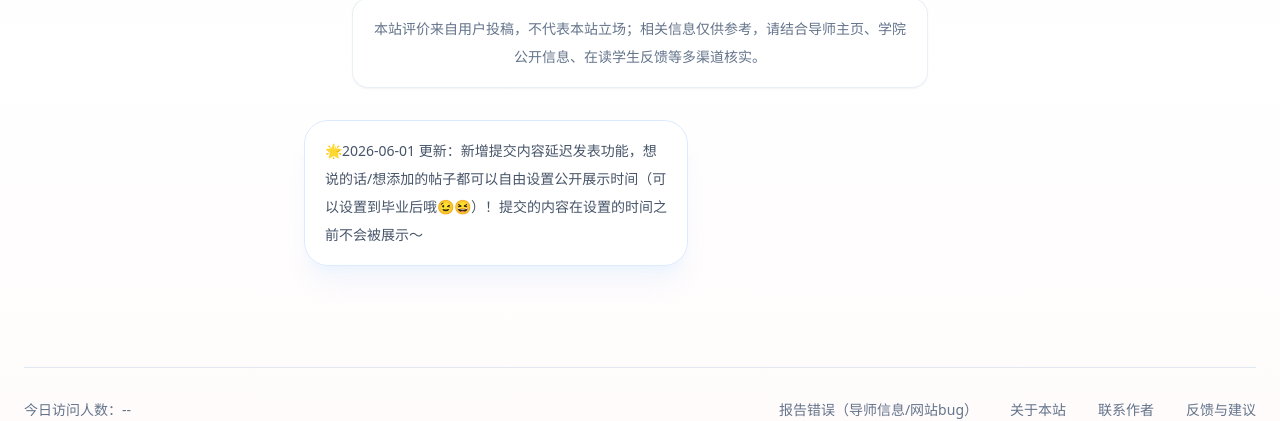
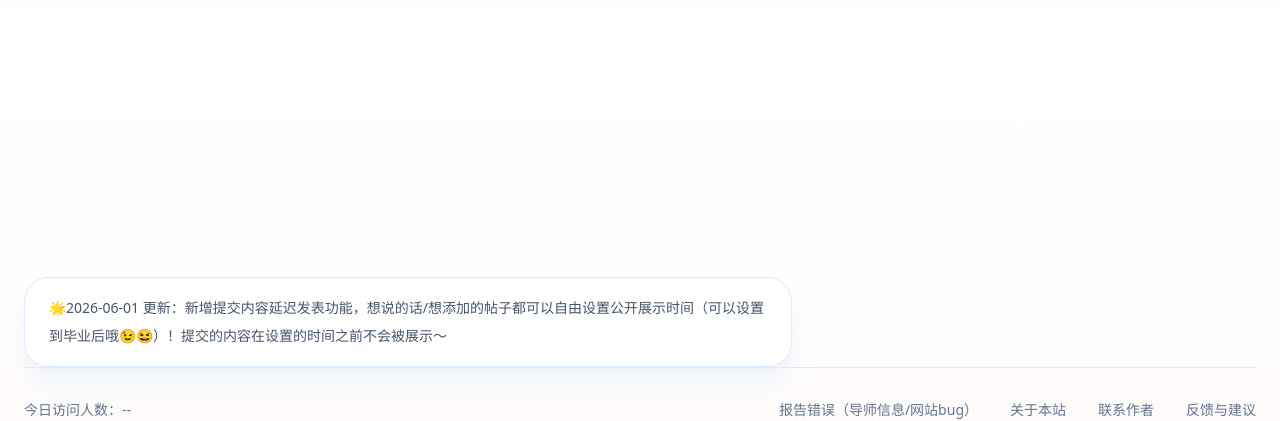
Before and after one commit to LiuyangSong-ZJU/ZJU-mentor, a Vue app in the folder zju-mentor-frontend/: page / in a window 1280 px wide. Shown: the part 340-761 px from the top of the page. Built offline with nearby package versions, Linux system fonts and the light colour scheme; no server answers.

Commit message:
Move home announcement above footer

```diff
--- a/zju-mentor-frontend/src/pages/Home.vue
+++ b/zju-mentor-frontend/src/pages/Home.vue
@@ -51,7 +51,7 @@ onMounted(async () => {
 
 <template>
   <div class="min-h-screen bg-gradient-to-b from-slate-50 via-white to-rose-50/30 p-6 flex flex-col">
-    <main class="flex-1 flex items-center justify-center">
+    <main class="flex-1 flex flex-col justify-center">
       <div class="w-full max-w-2xl">
         <h1 class="mb-7 text-center text-5xl font-extrabold tracking-tight text-[#033e87] sm:text-6xl">
           浙大查导师
@@ -71,13 +71,13 @@ onMounted(async () => {
         <p class="mx-auto mt-12 max-w-xl rounded-2xl border border-slate-200/70 bg-white/70 px-5 py-4 text-center text-sm leading-7 text-slate-500 shadow-sm">
           本站评价来自用户投稿，不代表本站立场；相关信息仅供参考，请结合导师主页、学院公开信息、在读学生反馈等多渠道核实。
         </p>
+      </div>
 
-        <div
-          v-if="siteSettings.showHomeAnnouncement && siteSettings.homeAnnouncement"
-          class="mt-8 max-w-sm rounded-3xl border border-blue-100 bg-white/90 px-5 py-4 text-left text-sm leading-7 text-slate-600 shadow-xl shadow-blue-100/40 backdrop-blur"
-        >
-          {{ siteSettings.homeAnnouncement }}
-        </div>
+      <div
+        v-if="siteSettings.showHomeAnnouncement && siteSettings.homeAnnouncement"
+        class="mt-auto max-w-3xl rounded-3xl border border-blue-100 bg-white/90 px-6 py-4 text-left text-sm leading-7 text-slate-600 shadow-xl shadow-blue-100/40 backdrop-blur"
+      >
+        {{ siteSettings.homeAnnouncement }}
       </div>
     </main>
 
```
